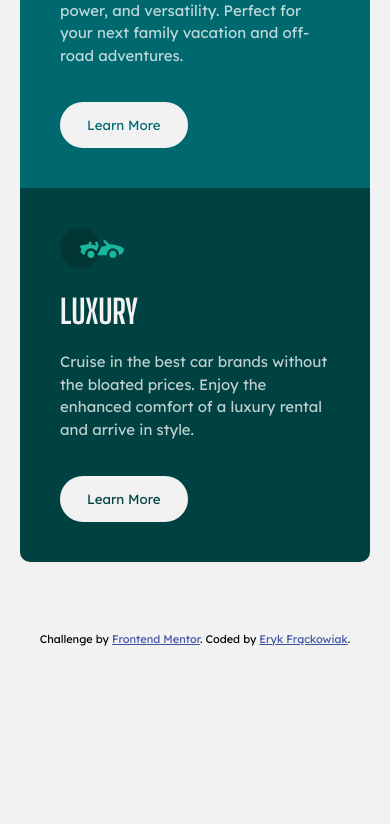
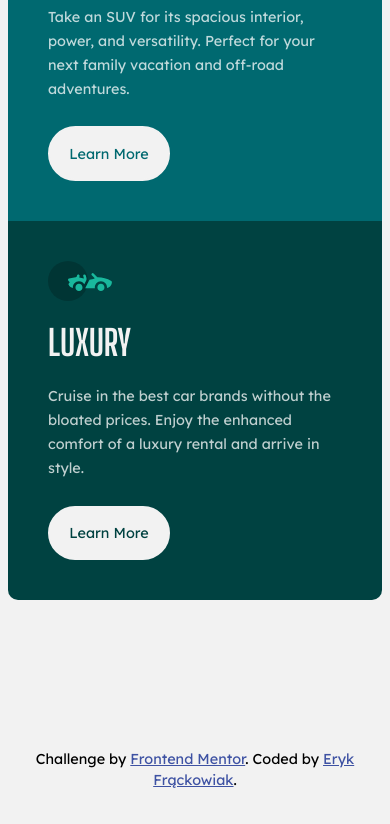
Before and after one commit to fryca9/3-column-preview-card-component--fm, a plain HTML site: page index.html in a window 390 px wide. Shown: the part 610-1434 px from the top of the page. Before the commit the page ends 1306 px from the top, so only its background shows below. Drawn offline with Linux system fonts and the light colour scheme.

Commit message:
more responsive

```diff
--- a/index.html
+++ b/index.html
@@ -17,39 +17,42 @@
   </head>
   <body>
     <main class="component">
+      <h1 class="sr-only">3-column-preview-card-component</h1>
       <section class="car__card sedans">
         <img src="./images/icon-sedans.svg" alt="" />
-        <h3 class="car__title">Sedans</h3>
+        <h2 class="car__title">Sedans</h2>
         <p class="car__descr">
           Choose a sedan for its affordability and excellent fuel economy. Ideal
           for cruising in the city or on your next road trip.
         </p>
-        <button class="car__more">Learn More</button>
+        <button class="car__more"><a href="#">Learn More</a></button>
       </section>
       <section class="car__card suvs">
         <img src="./images/icon-suvs.svg" alt="" />
-        <h3 class="car__title">SUVs</h3>
+        <h2 class="car__title">SUVs</h2>
         <p class="car__descr">
           Take an SUV for its spacious interior, power, and versatility. Perfect
           for your next family vacation and off-road adventures.
         </p>
-        <button class="car__more">Learn More</button>
+        <button class="car__more"><a href="#">Learn More</a></button>
       </section>
       <section class="car__card luxury">
         <img src="./images/icon-luxury.svg" alt="" />
-        <h3 class="car__title">Luxury</h3>
+        <h2 class="car__title">Luxury</h2>
         <p class="car__descr">
           Cruise in the best car brands without the bloated prices. Enjoy the
           enhanced comfort of a luxury rental and arrive in style.
         </p>
-        <button class="car__more">Learn More</button>
+        <button class="car__more"><a href="#">Learn More</a></button>
       </section>
     </main>
     <footer class="attribution">
-      Challenge by
-      <a href="https://www.frontendmentor.io?ref=challenge" target="_blank"
-        >Frontend Mentor</a
-      >. Coded by <a href="https://github.com/fryca9">Eryk Frąckowiak</a>.
+      <p>
+        Challenge by
+        <a href="https://www.frontendmentor.io?ref=challenge" target="_blank"
+          >Frontend Mentor</a
+        >. Coded by <a href="https://github.com/fryca9">Eryk Frąckowiak</a>.
+      </p>
     </footer>
   </body>
 </html>
--- a/style.css
+++ b/style.css
@@ -1,4 +1,96 @@
 @import url("https://fonts.googleapis.com/css2?family=Big+Shoulders+Display:wght@700&family=Lexend+Deca&display=swap");
+
+/* Box sizing rules */
+*,
+*::before,
+*::after {
+  box-sizing: border-box;
+}
+
+/* Prevent font size inflation */
+html {
+  -moz-text-size-adjust: none;
+  -webkit-text-size-adjust: none;
+  text-size-adjust: none;
+}
+
+/* Remove default margin in favour of better control in authored CSS */
+body,
+h1,
+h2,
+h3,
+h4,
+p,
+figure,
+blockquote,
+dl,
+dd {
+  margin-block-end: 0;
+}
+
+/* Remove list styles on ul, ol elements with a list role, which suggests default styling will be removed */
+ul[role="list"],
+ol[role="list"] {
+  list-style: none;
+}
+
+/* Set core body defaults */
+body {
+  min-height: 100vh;
+  line-height: 1.5;
+}
+
+/* Set shorter line heights on headings and interactive elements */
+h1,
+h2,
+h3,
+h4,
+button,
+input,
+label {
+  line-height: 1.1;
+}
+
+/* Balance text wrapping on headings */
+h1,
+h2,
+h3,
+h4 {
+  text-wrap: balance;
+}
+
+/* A elements that don't have a class get default styles */
+a:not([class]) {
+  text-decoration-skip-ink: auto;
+  color: currentColor;
+}
+
+/* Make images easier to work with */
+img,
+picture {
+  max-width: 100%;
+  display: block;
+}
+
+/* Inherit fonts for inputs and buttons */
+input,
+button,
+textarea,
+select {
+  font: inherit;
+}
+
+/* Make sure textareas without a rows attribute are not tiny */
+textarea:not([rows]) {
+  min-height: 10em;
+}
+
+/* Anything that has been anchored to should have extra scroll margin */
+:target {
+  scroll-margin-block: 5ex;
+}
+
+/* -------------------------- */
 
 :root {
   --text-descr: hsla(0, 0%, 100%, 0.75);
@@ -11,37 +103,42 @@
 
 html {
   font-family: "Lexend Deca", sans-serif;
-  font-size: 15px;
   background-color: var(--text-rest);
 }
 
 body {
-  height: 100svh;
-  margin: 0;
   display: flex;
   flex-direction: column;
   align-items: center;
   justify-content: center;
-  gap: 70px;
+  gap: 4.4rem;
+}
+
+p,
+a {
+  font-size: 0.9rem;
+}
+
+.sr-only {
+  position: absolute;
+  visibility: hidden;
 }
 
 .component {
-  --component-width: 900px;
+  --component-width: 60rem;
 
   max-width: var(--component-width);
-  margin-top: 50px;
-  display: flex;
-  align-items: center;
-  justify-content: center;
+  display: grid;
+  grid-auto-flow: column;
+  grid-auto-columns: 1fr;
 }
 
 .car__card {
-  max-width: calc(var(--component-width) / 3);
-  padding: 40px;
+  padding: 2.5rem;
 }
 
 .car__card .car__title {
-  margin: 20px 0;
+  margin: 1.4rem 0;
   font-family: "Big Shoulders Display", sans-serif;
   text-transform: uppercase;
   color: var(--text-rest);
@@ -54,19 +151,26 @@ body {
 }
 
 .car__card .car__more {
-  margin-top: 70px;
-  padding: 13px 25px;
+  margin-top: 2rem;
+  padding: 0.8em 1.2em;
   border: 2px solid var(--text-rest);
   border-radius: 100vh;
   background-color: var(--text-rest);
+}
+
+.car__more > a {
+  text-decoration: none;
   font-family: "Lexend Deca", sans-serif;
 }
 
-.car__card .car__more:hover {
+.car__more:hover {
   cursor: pointer;
   background-color: transparent;
+  transition: all 0.2s linear;
+}
+
+.car__more:hover > a {
   color: var(--text-rest);
-  transition: all 0.2s linear;
 }
 
 .car__card.sedans {
@@ -74,7 +178,7 @@ body {
   background-color: var(--sedans);
 }
 
-.sedans .car__more {
+.sedans a {
   color: var(--sedans);
 }
 
@@ -82,7 +186,7 @@ body {
   background-color: var(--suvs);
 }
 
-.suvs .car__more {
+.suvs a {
   color: var(--suvs);
 }
 
@@ -91,27 +195,26 @@ body {
   background-color: var(--luxury);
 }
 
-.luxury .car__more {
+.luxury a {
   color: var(--luxury);
 }
 
 .attribution {
-  font-size: 11px;
+  font-size: 0.8rem;
   text-align: center;
-  margin-bottom: 50px;
 }
 .attribution a {
   color: hsl(228, 45%, 44%);
 }
 
-@media (max-width: 950px) {
+@media (max-width: 40rem) {
   body {
     height: auto;
   }
 
   .component {
-    flex-direction: column;
-    margin-inline: 20px;
+    grid-template-rows: repeat(3, 1fr);
+    margin: 4rem 0;
   }
 
   .car__card.sedans {
@@ -123,6 +226,10 @@ body {
   }
 
   .car__card .car__more {
-    margin-top: 20px;
+    margin-top: 1.6rem;
+  }
+
+  .attribution {
+    margin-bottom: 2rem;
   }
 }
```
